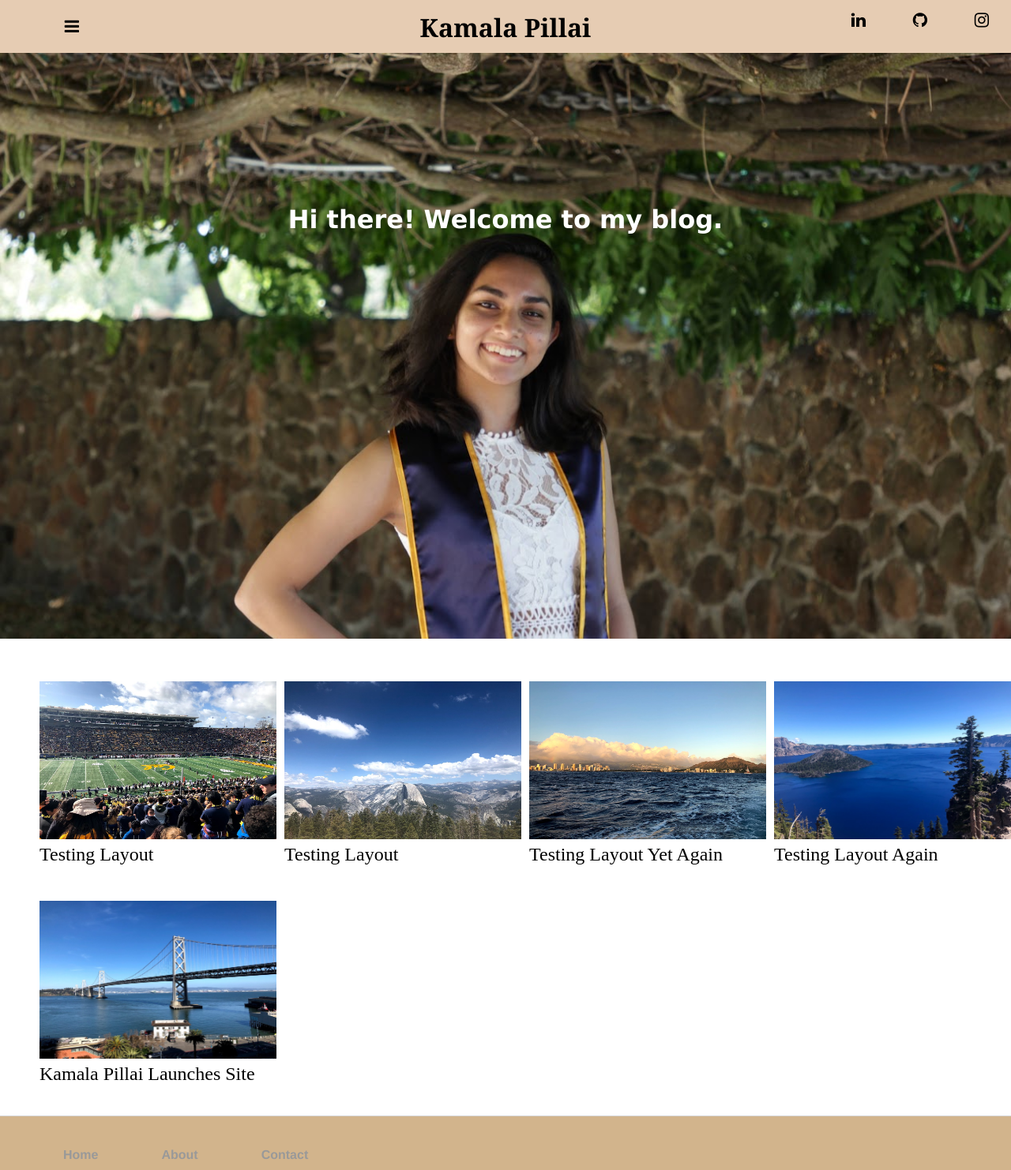
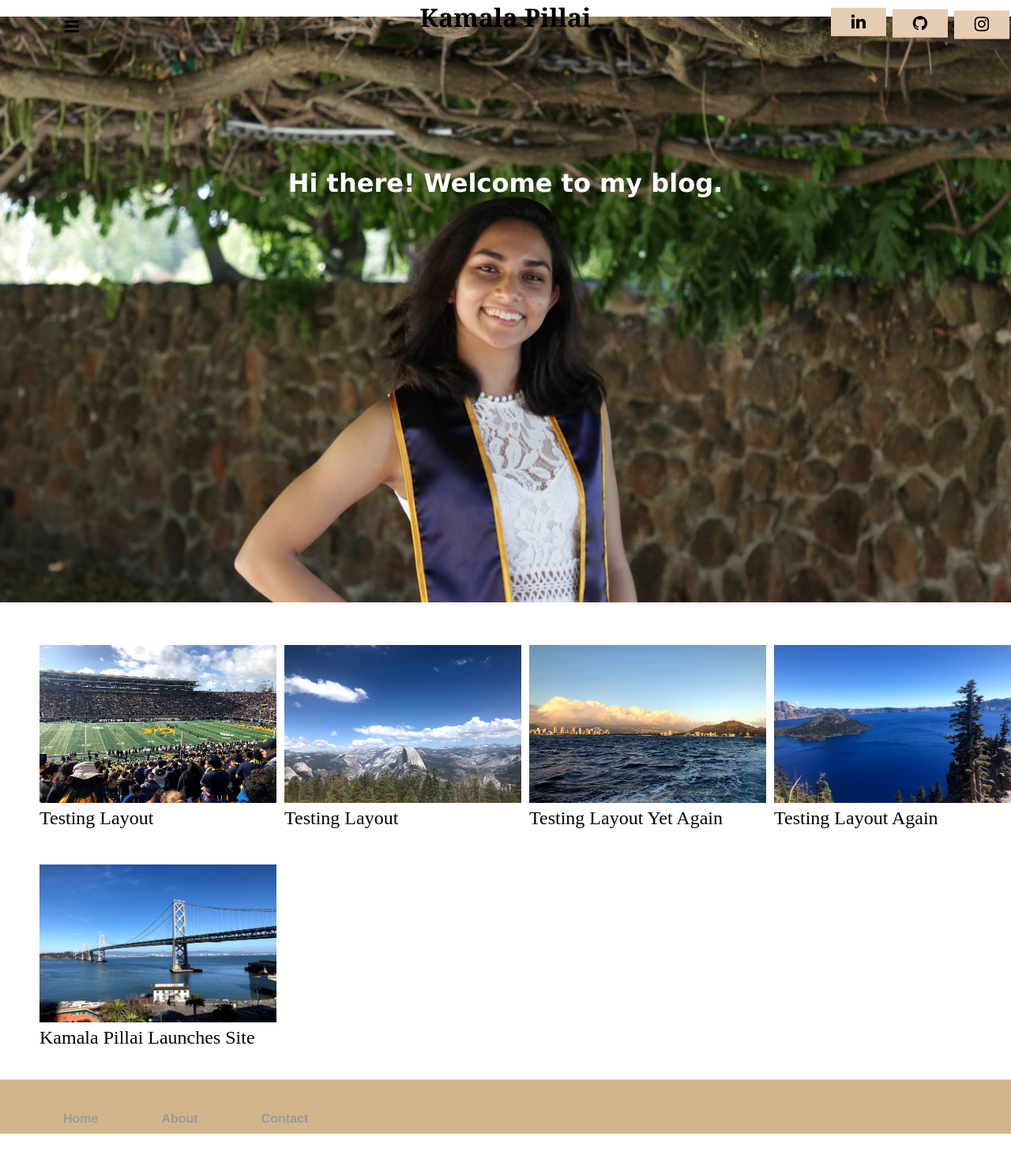
Before and after one commit to kpill/kpill.github.io, a Jekyll site: the page built from index.html, in a window 1280 px wide. Shown: the whole page at 79% size. Built offline with Jekyll 4.4.1, drawn with Linux system fonts in a browser that asks for light colours; after the commit the page ends 1436 px from its top, so only the background shows below that.

Commit message:
Update main.css

```diff
--- a/css/main.css
+++ b/css/main.css
@@ -1,6 +1,6 @@
 header {
 	position: relative;
-	overflow: hidden;
+	/*overflow: hidden;*/
 	color: Black;
 	background-color: rgb(230, 204, 179);
 	margin: 0;
@@ -9,6 +9,7 @@
 h1.header {
 	margin: 0;
 	padding: 0;
+	overflow: hidden;
 }
 
 .menu {
@@ -81,7 +82,7 @@
  	background: rgb(230, 204, 179);
   	color: black;
 	vertical-align: middle;
-	transform: translate(0%, -50%)
+	transform: translate(0%, -45%)
 }
 
 .fa-github {
@@ -89,7 +90,7 @@
 	background: rgb(230, 204, 179);
 	color: black;
 	vertical-align: middle;
-	transform: translate(0%, -50%)
+	transform: translate(0%, -40%)
 }
 
 .fa-instagram {
@@ -97,7 +98,7 @@
 	background: rgb(230, 204, 179);
 	color: black;
 	vertical-align: middle;
-	transform: translate(0%, -50%)
+	transform: translate(0%, -35%)
 }
 
 .welcome {
```
